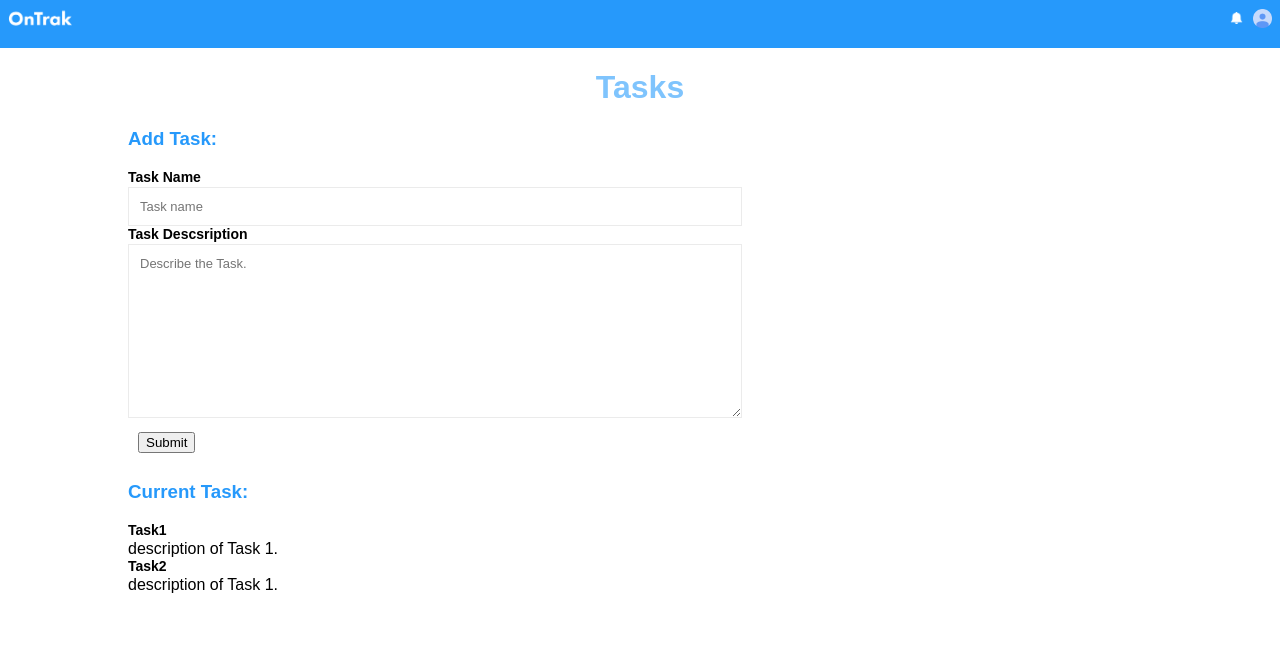
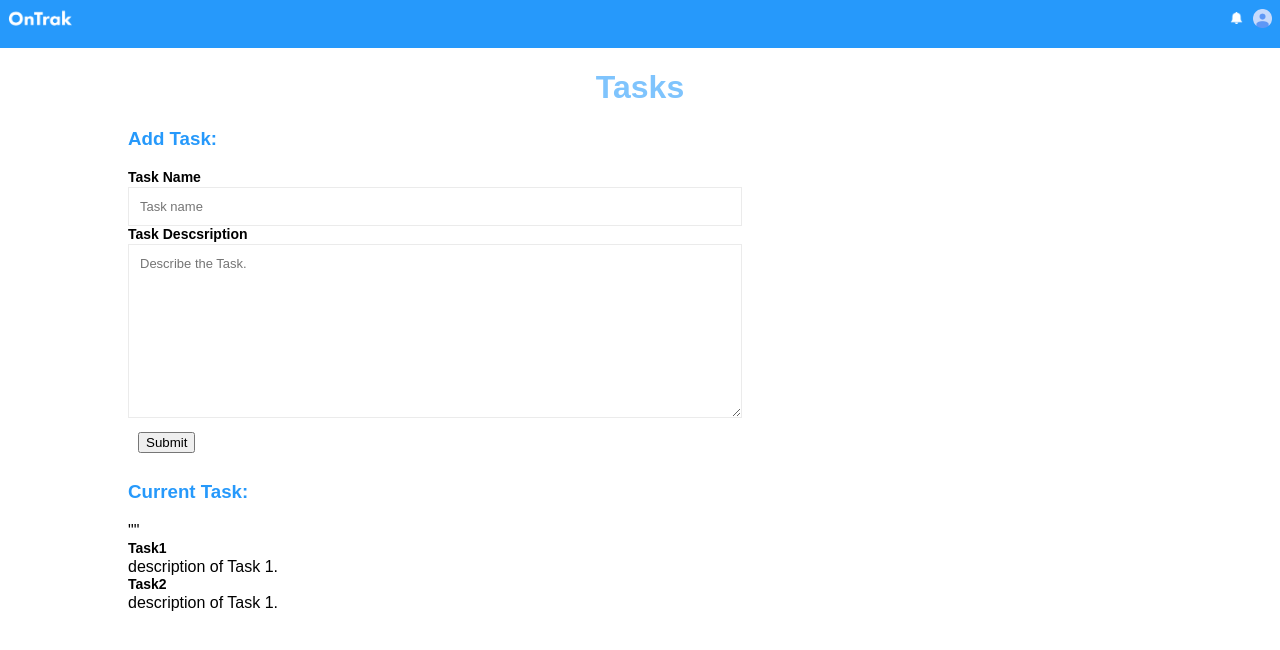
Before and after one commit to jmk1997/OnTrak, a React (Create React App) app in the folder client/: page / in a window 1280 px wide. Shown: the top 650 px of the page. Built offline with nearby package versions, Linux system fonts and the light colour scheme; no server answers.

Commit message:
Item is now JSON object, still no functionality

```diff
--- a/client/src/Tasks.js
+++ b/client/src/Tasks.js
@@ -7,6 +7,7 @@ import Button from "./components/Button";
 import Input from "./components/Input";
 import TextArea from "./components/TextArea";
 import TaskCard from './components/TaskCard';
+import { parse } from 'url';
 
 /*
 A lot of components used from https://codesandbox.io/embed/x8omy0p9z.
@@ -44,11 +45,7 @@ class Tasks extends Component {
     .then(res => res.json())
     //.then(result => this.setState({...this.state, data: result}))
     .then(result =>{
-
-      console.log(result);
-      this.setState({...this.state, data: result})}
-
-    )
+      this.setState({...this.state, data: result})})
       };
 
   //Bootleg way of querying our server
@@ -109,6 +106,7 @@ class Tasks extends Component {
 
     render() {
       const STUFF = this.state.data;
+      const JSONSTUFF = JSON.stringify(STUFF);
       return (
       <div className="App" id="app-div">
 
@@ -119,9 +117,6 @@ class Tasks extends Component {
 
 
         </header>
-
-        <div> { console.log(STUFF) } </div>
-
 
         <div className="mainContainer">
           <div className="content">
@@ -158,6 +153,11 @@ class Tasks extends Component {
             <div className = "curTasks">
             <h3 style={{color:'#2699FB'}}>Current Task:</h3>
 
+            <div>
+            {JSON.stringify(STUFF)}
+
+            </div>
+
             <TaskCard title={"Task1"} desc = "description of Task 1."></TaskCard>
             <TaskCard title={"Task2"} desc = "description of Task 1."></TaskCard>
 
--- a/client/src/components/TaskCard.jsx
+++ b/client/src/components/TaskCard.jsx
@@ -6,7 +6,7 @@ const TaskCard = props => {
       <label for={props.name} className="form-label">
         {props.title}
       </label>
-     <body>{props.desc}</body>
+     {props.desc}
 
   </div>
    );
```
Also changed, not shown: 1 other file (tests, documents, lock files or other folders).
